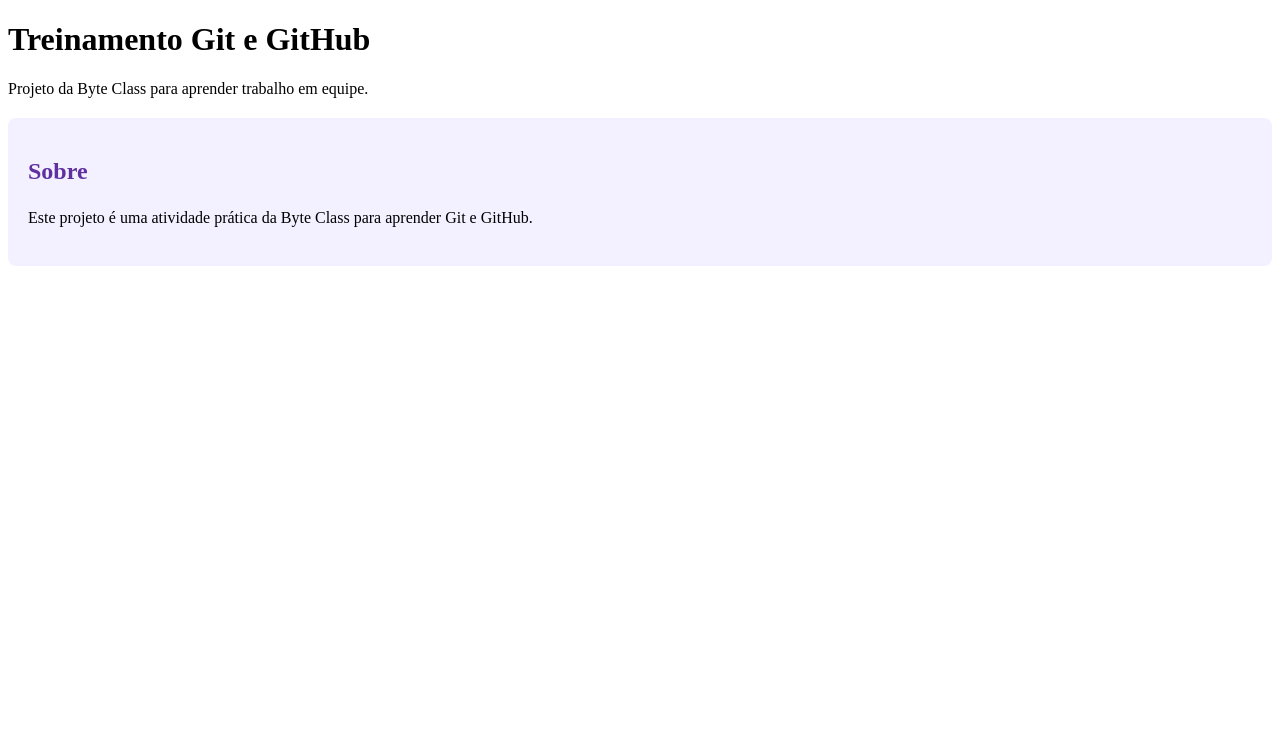
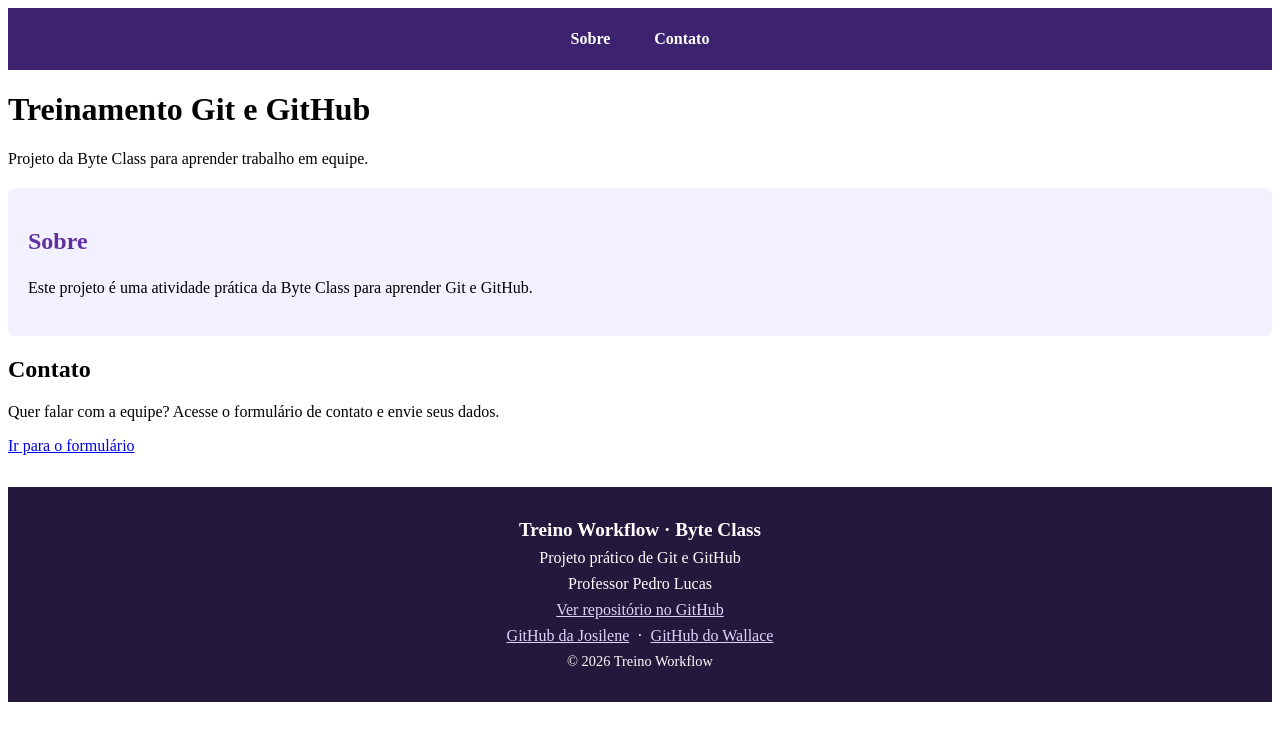
Before and after one commit to SileCout/treino-workflow, a plain HTML site: page index.html in a window 1280 px wide. Drawn offline with Linux system fonts and the light colour scheme.

Commit message:
feat: adicionar menu e rodapé

```diff
--- a/index.html
+++ b/index.html
@@ -6,6 +6,12 @@
     <title>Treino Workflow</title>
   </head>
   <body>
+    <header class="cabecalho">
+      <nav class="menu-navegacao" aria-label="Menu principal">
+        <a href="#sobre">Sobre</a>
+        <a href="#contato">Contato</a>
+      </nav>
+    </header>
     <h1>Treinamento Git e GitHub</h1>
     <p>Projeto da Byte Class para aprender trabalho em equipe.</p>
     <section id="sobre">
@@ -15,5 +21,29 @@
         GitHub.
       </p>
     </section>
+    <section id="contato">
+      <h2>Contato</h2>
+      <p>
+        Quer falar com a equipe? Acesse o formulário de contato e envie seus dados.
+      </p>
+      <a href="contato.html.html#dados">Ir para o formulário</a>
+    </section>
+
+    <footer class="rodape">
+      <p class="rodape__titulo">Treino Workflow · Byte Class</p>
+      <p>Projeto prático de Git e GitHub</p>
+      <p>Professor Pedro Lucas</p>
+      <p>
+        <a href="https://github.com/SileCout/treino-workflow">
+          Ver repositório no GitHub
+        </a>
+      </p>
+      <p class="rodape__creditos">
+        <a href="https://github.com/SileCout">GitHub da Josilene</a>
+        <span aria-hidden="true">·</span>
+        <a href="https://github.com/wallaceprince">GitHub do Wallace</a>
+      </p>
+      <p class="rodape__ano">© 2026 Treino Workflow</p>
+    </footer>
   </body>
 </html>
--- a/style.css
+++ b/style.css
@@ -13,3 +13,81 @@
 #sobre p {
     line-height: 1.6;
 }
+
+html {
+    scroll-behavior: smooth;
+}
+
+.cabecalho {
+    position: sticky;
+    top: 0;
+    z-index: 1;
+}
+
+.menu-navegacao {
+    display: flex;
+    flex-wrap: wrap;
+    justify-content: center;
+    gap: 12px;
+    padding: 12px;
+    background-color: #3d236f;
+}
+
+.menu-navegacao a {
+    padding: 10px 16px;
+    border-radius: 6px;
+    color: #ffffff;
+    font-weight: 600;
+    text-decoration: none;
+}
+
+.menu-navegacao a:hover,
+.menu-navegacao a:focus-visible {
+    background-color: #6030a0;
+}
+
+.rodape {
+    margin-top: 32px;
+    padding: 24px 16px;
+    background-color: #25183d;
+    color: #ffffff;
+    text-align: center;
+}
+
+.rodape p {
+    margin: 8px 0;
+}
+
+.rodape__titulo {
+    font-size: 1.2rem;
+    font-weight: 700;
+}
+
+.rodape a {
+    color: #e0d4ff;
+}
+
+.rodape__creditos {
+    display: flex;
+    flex-wrap: wrap;
+    justify-content: center;
+    gap: 8px;
+}
+
+.rodape__ano {
+    margin-top: 20px;
+    font-size: 0.9rem;
+}
+
+@media (max-width: 480px) {
+    .menu-navegacao {
+        flex-direction: column;
+        align-items: stretch;
+        text-align: center;
+    }
+
+    .rodape__creditos {
+        flex-direction: column;
+        gap: 10px;
+    }
+}
```
